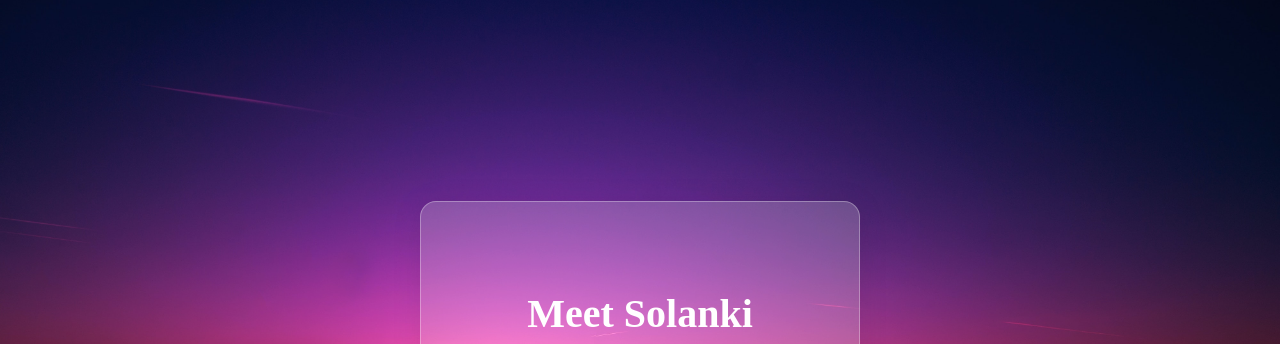
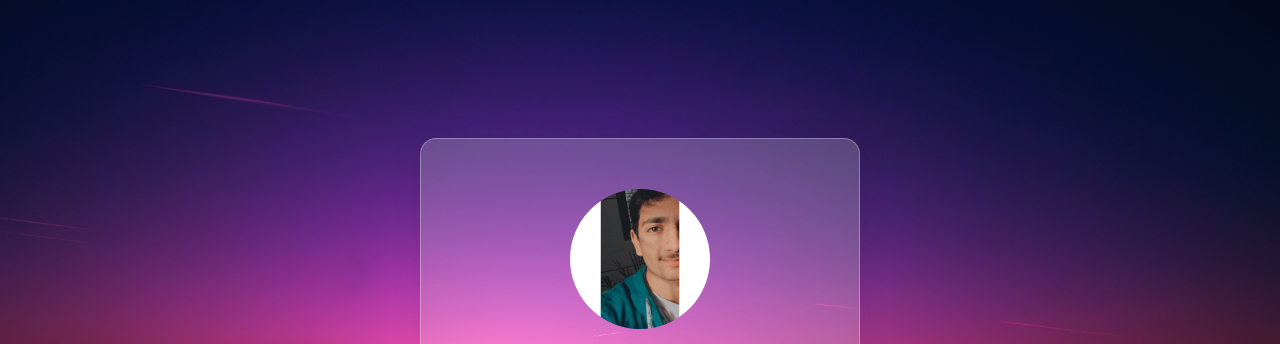
Before and after one commit to meets2/AI, a plain HTML site: page index.html in a window 1280 px wide. Shown: the top 344 px of the page. Drawn offline with Linux system fonts and the light colour scheme.

Commit message:
Update index.html

```diff
--- a/index.html
+++ b/index.html
@@ -10,7 +10,7 @@
 <body>
     <div class="container">
         <div class="card" data-tilt>
-            <img src="images/profile.png" alt="">
+            <img src="images/profile.jpg" alt="">
             <h2>Meet Solanki</h2>
             <p>I'm Student of AI-Bhavnagar and Junior Web Developer.</p>
             <div class="links">
```
